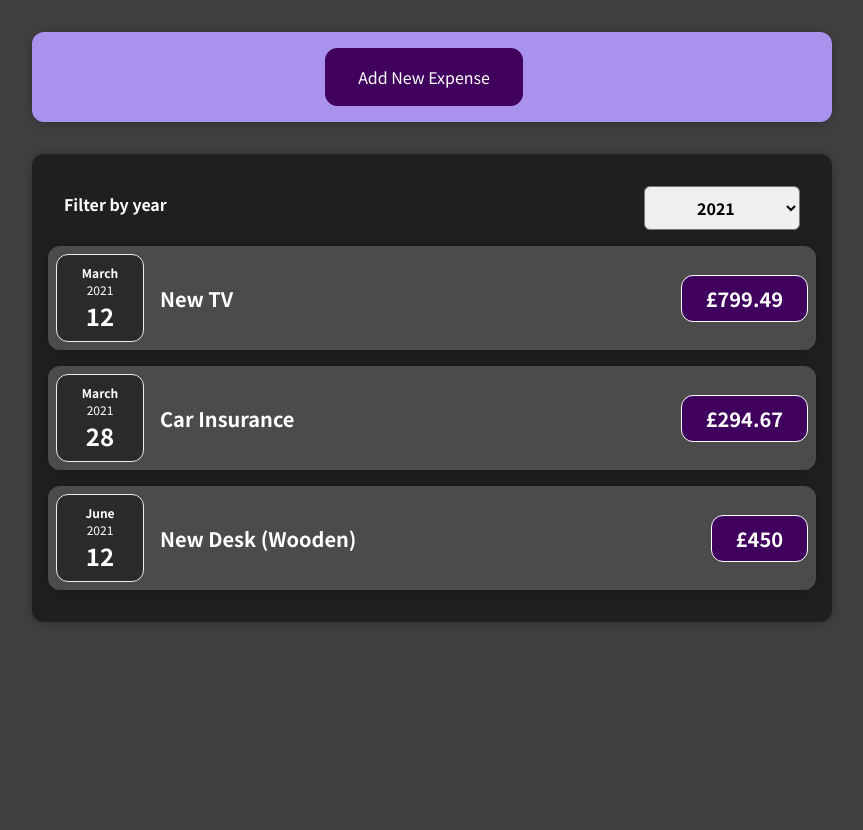
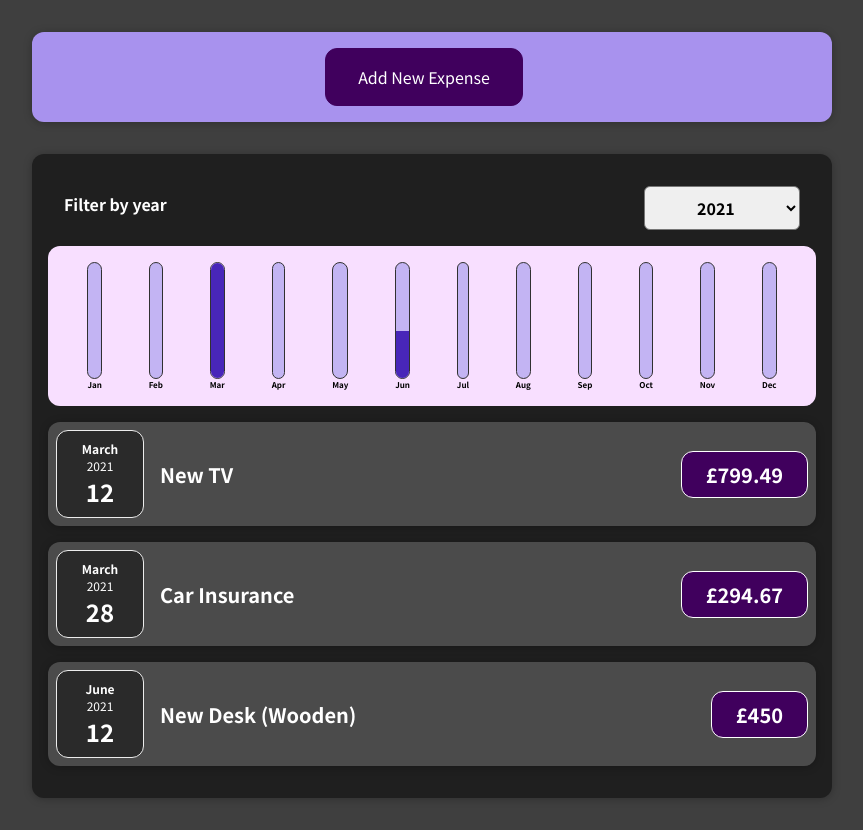
Before and after one commit to Molina-Daniel/react-expense-tracker, a React (Create React App) app: page / in a window 1280 px wide. Shown: the whole page, without its empty margins (208-1071 px from the left). Before the commit the page ends 800 px from the top, so only its background shows below. Built offline with nearby package versions, Linux system fonts and the light colour scheme.

Commit message:
Add chart bars components

```diff
--- /dev/null
+++ b/src/components/Chart/Chart.css
@@ -0,0 +1,9 @@
+.chart {
+  padding: 1rem;
+  border-radius: 12px;
+  background-color: #f8dfff;
+  text-align: center;
+  display: flex;
+  justify-content: space-around;
+  height: 10rem;
+}
--- /dev/null
+++ b/src/components/Chart/Chart.js
@@ -0,0 +1,22 @@
+import ChartBar from "./ChartBar";
+import "./Chart.css";
+
+const Chart = (props) => {
+  const dataPointValue = props.dataPoints.map((dataPoint) => dataPoint.value);
+  const totalMaximum = Math.max(...dataPointValue);
+
+  return (
+    <div className="chart">
+      {props.dataPoints.map((dataPoint) => (
+        <ChartBar
+          key={dataPoint.label}
+          value={dataPoint.value}
+          maxValue={totalMaximum}
+          label={dataPoint.label}
+        />
+      ))}
+    </div>
+  );
+};
+
+export default Chart;
--- /dev/null
+++ b/src/components/Chart/ChartBar.css
@@ -0,0 +1,30 @@
+.chart-bar {
+  height: 100%;
+  display: flex;
+  flex-direction: column;
+  align-items: center;
+}
+
+.chart-bar__inner {
+  height: 100%;
+  width: 100%;
+  border: 1px solid #313131;
+  border-radius: 12px;
+  background-color: #c3b4f3;
+  overflow: hidden;
+  display: flex;
+  flex-direction: column;
+  justify-content: flex-end;
+}
+
+.chart-bar__fill {
+  background-color: #4826b9;
+  width: 100%;
+  transition: all 0.3s ease-out;
+}
+
+.chart-bar__label {
+  font-weight: bold;
+  font-size: 0.5rem;
+  text-align: center;
+}
--- /dev/null
+++ b/src/components/Chart/ChartBar.js
@@ -0,0 +1,23 @@
+import "./ChartBar.css";
+
+const ChartBar = (props) => {
+  let barFillHeight = "0%";
+
+  if (props.maxValue > 0) {
+    barFillHeight = Math.round((props.value / props.maxValue) * 100) + "%";
+  }
+
+  return (
+    <div className="chart-bar">
+      <div className="chart-bar__inner">
+        <div
+          className="chart-bar__fill"
+          style={{ height: barFillHeight }}
+        ></div>
+      </div>
+      <div className="chart-bar__label">{props.label}</div>
+    </div>
+  );
+};
+
+export default ChartBar;
--- a/src/components/Expenses/Expenses.js
+++ b/src/components/Expenses/Expenses.js
@@ -2,6 +2,7 @@
 import Card from "../UI/Card";
 import ExpensesFilter from "./ExpensesFilter";
 import ExpensesList from "./ExpensesList";
+import ExpensesChart from "./ExpensesChart";
 import "./Expenses.css";
 
 const Expenses = (props) => {
@@ -22,6 +23,7 @@
           selected={filteredYear}
           onChangeFilter={filterChangeHandler}
         />
+        <ExpensesChart expenses={filteredExpenses} />
         <ExpensesList items={filteredExpenses} />
       </Card>
     </div>
--- /dev/null
+++ b/src/components/Expenses/ExpensesChart.js
@@ -0,0 +1,27 @@
+import Chart from "../Chart/Chart";
+
+const ExpensesChart = (props) => {
+  const chartDataPoints = [
+    { label: "Jan", value: 0 },
+    { label: "Feb", value: 0 },
+    { label: "Mar", value: 0 },
+    { label: "Apr", value: 0 },
+    { label: "May", value: 0 },
+    { label: "Jun", value: 0 },
+    { label: "Jul", value: 0 },
+    { label: "Aug", value: 0 },
+    { label: "Sep", value: 0 },
+    { label: "Oct", value: 0 },
+    { label: "Nov", value: 0 },
+    { label: "Dec", value: 0 },
+  ];
+
+  for (const expense of props.expenses) {
+    const expenseMonth = expense.date.getMonth(); // starting at 0 => January => 0
+    chartDataPoints[expenseMonth].value += expense.amount;
+  }
+
+  return <Chart dataPoints={chartDataPoints} />;
+};
+
+export default ExpensesChart;
--- a/src/components/NewExpense/ExpenseForm.js
+++ b/src/components/NewExpense/ExpenseForm.js
@@ -54,7 +54,7 @@
 
     const expenseData = {
       title: enteredTitle,
-      amount: enteredAmount,
+      amount: +enteredAmount,
       date: new Date(enteredDate),
     };
 
```
